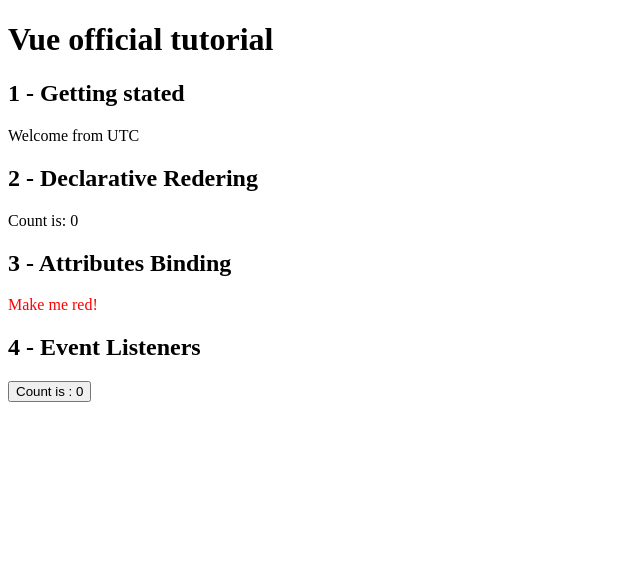
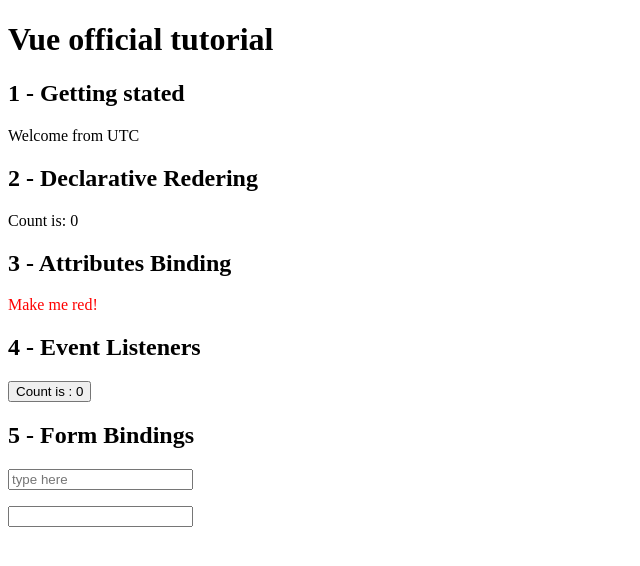
Before and after one commit to DavidQP/official-vue-tutorial, a Vue app: page / in a window 1280 px wide. Shown: the top 566 px of the page, without its empty margins (0-640 px from the left). Built offline with nearby package versions, Linux system fonts and the light colour scheme.

Commit message:
Add form bindings section

```diff
--- a/src/App.vue
+++ b/src/App.vue
@@ -5,6 +5,7 @@
 import DeclarativeRendering from '@/components/DeclarativeRendering.vue'
 import AttributesBinding from '@/components/AttributesBinding.vue'
 import EventListeners  from '@/components/EventListeners.vue'
+import FormBindings from '@/components/FormBindings.vue'
 
 const section = ref(0);
 </script>
@@ -15,4 +16,5 @@
   <DeclarativeRendering :section="2" />
   <AttributesBinding :section="3" />
   <EventListeners :section="4" />
+  <FormBindings :section="5" />
 </template>
--- /dev/null
+++ b/src/components/FormBindings.vue
@@ -0,0 +1,29 @@
+<script setup>
+  import { defineProps, ref } from 'vue'
+
+  const props = defineProps({
+    section: {
+      type: Number,
+      default: 0
+    }
+  })
+
+  const title = ref('Form Bindings')
+  const textBefore = ref('')
+  const textAfter = ref('')
+
+  // functins here
+
+  function onInput(event) {
+    textBefore.value = event.target.value
+  }
+</script>
+
+<template>
+  <h2>{{ section }} - {{ title }}</h2>
+  <input :value="textBefore" @input="onInput" placeholder="type here">
+  <p>{{ textBefore }}</p>
+  <!-- A simple shortcut for v-bind and v-on:input  -->
+  <input v-model="textAfter"></input>
+  <p>{{ textAfter }}</p>
+</template>
```
